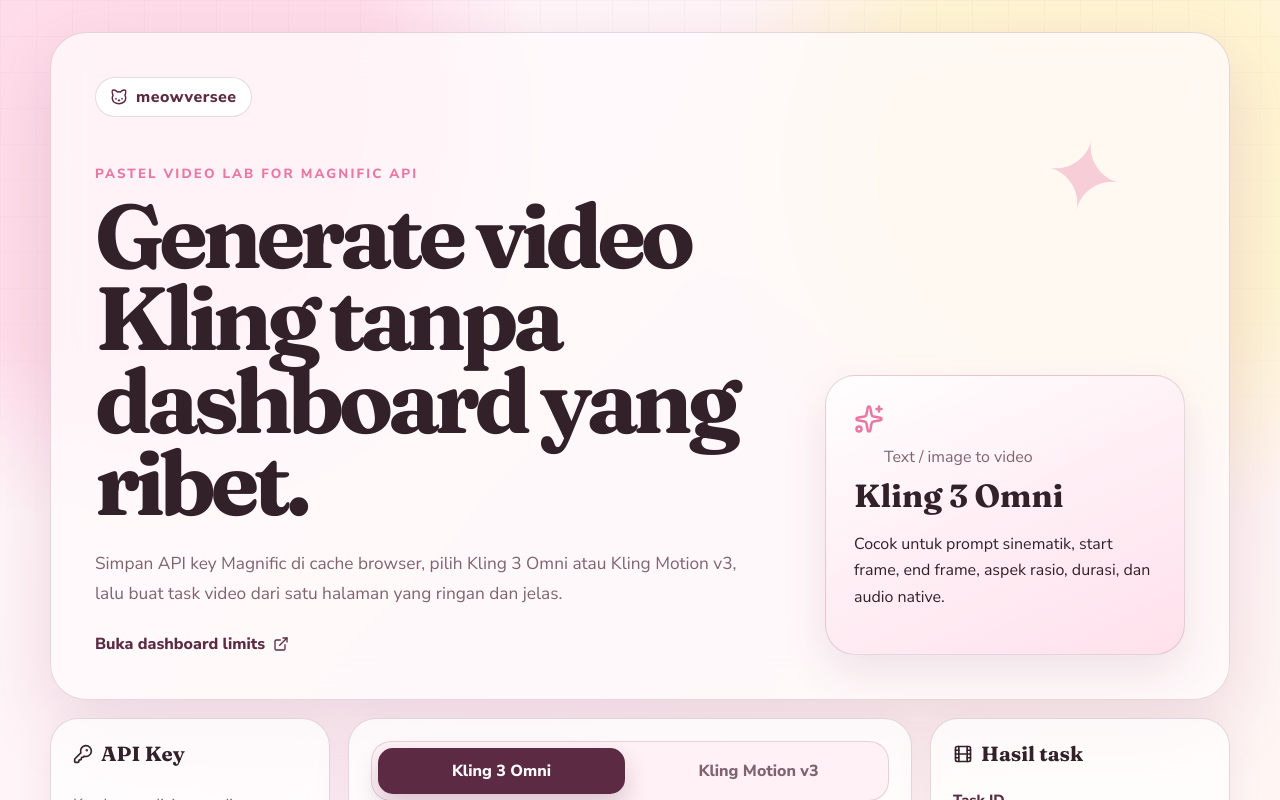
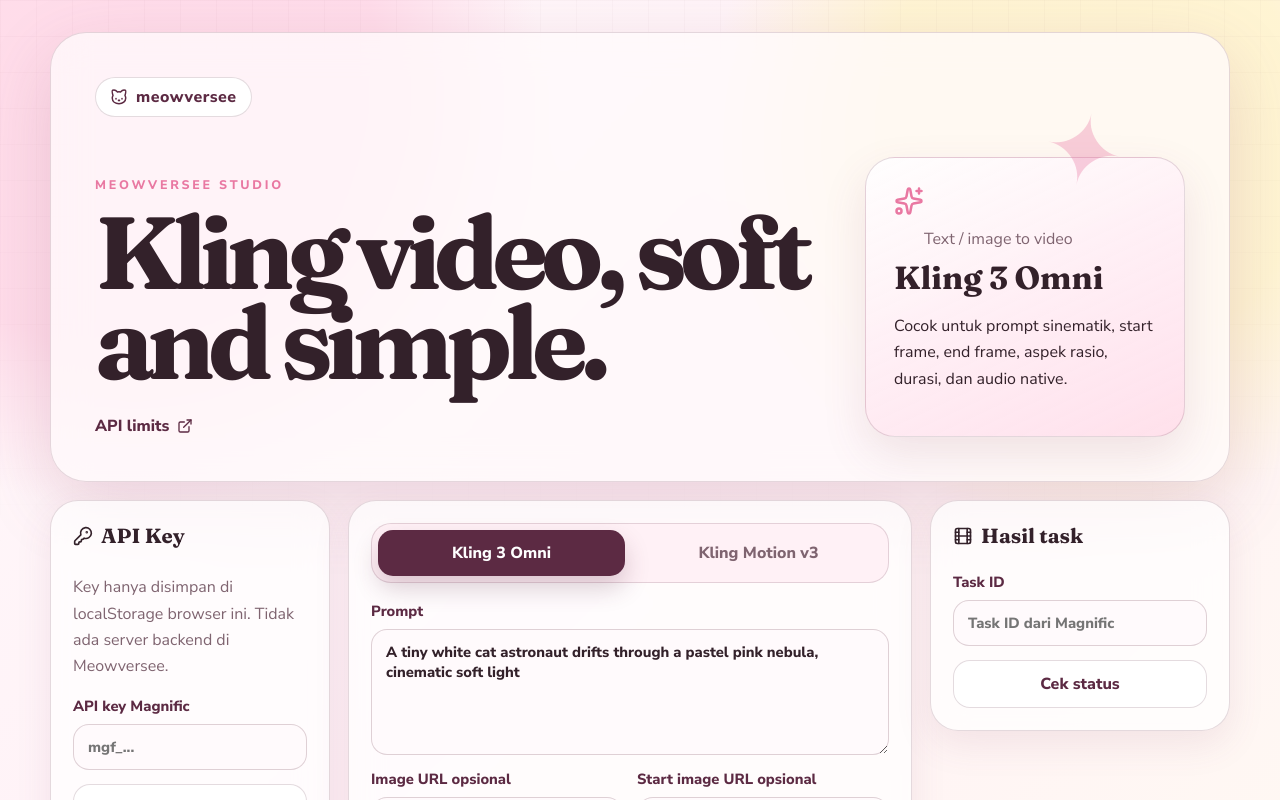
Before and after one commit to Dilslino/meowversee, a React (Vite) app: page / in a window 1280 px wide. Shown: the top 800 px of the page. Built offline with nearby package versions, Linux system fonts and the light colour scheme.

Commit message:
refactor: simplify hero presentation

```diff
--- a/src/main.tsx
+++ b/src/main.tsx
@@ -109,14 +109,13 @@ function App() {
         <div className="brand-pill"><Cat size={18} /> meowversee</div>
         <div className="hero-grid">
           <div>
-            <p className="kicker">Pastel video lab for Magnific API</p>
-            <h1 id="hero-title">Generate video Kling tanpa dashboard yang ribet.</h1>
-            <p className="hero-copy">
-              Simpan API key Magnific di cache browser, pilih Kling 3 Omni atau Kling Motion v3, lalu buat task video dari satu halaman yang ringan dan jelas.
-            </p>
-            <a className="doc-link" href="https://www.magnific.com/developers/dashboard/limits" target="_blank" rel="noreferrer">
-              Buka dashboard limits <ExternalLink size={16} />
-            </a>
+            <p className="kicker">meowversee studio</p>
+            <h1 id="hero-title">Kling video, soft and simple.</h1>
+            <div className="hero-actions">
+              <a className="doc-link" href="https://www.magnific.com/developers/dashboard/limits" target="_blank" rel="noreferrer">
+                API limits <ExternalLink size={16} />
+              </a>
+            </div>
           </div>
           <div className="hero-card" aria-label="Ringkasan model aktif">
             <Sparkles className="hero-spark" size={30} />
--- a/src/styles.css
+++ b/src/styles.css
@@ -99,36 +99,32 @@ button:disabled { cursor: not-allowed; opacity: 0.65; }
 
 .hero-grid {
   display: grid;
-  grid-template-columns: minmax(0, 1.25fr) 360px;
+  grid-template-columns: minmax(0, 1fr) 320px;
   gap: 28px;
   align-items: end;
-  margin-top: 48px;
+  margin-top: 40px;
 }
 
 .kicker {
   color: var(--rose-strong);
-  font-size: 0.83rem;
-  font-weight: 800;
-  letter-spacing: 0.16em;
-  margin: 0 0 12px;
+  font-size: 0.78rem;
+  font-weight: 900;
+  letter-spacing: 0.22em;
+  margin: 0 0 14px;
   text-transform: uppercase;
 }
 
 h1 {
   font-family: 'Fraunces', serif;
-  font-size: clamp(2.7rem, 7vw, 6.6rem);
-  line-height: 0.92;
-  letter-spacing: -0.06em;
+  font-size: clamp(3.1rem, 8vw, 7.4rem);
+  line-height: 0.88;
+  letter-spacing: -0.07em;
   margin: 0;
-  max-width: 820px;
+  max-width: 760px;
 }
 
-.hero-copy {
-  color: var(--muted);
-  font-size: 1.08rem;
-  line-height: 1.75;
-  max-width: 660px;
-  margin: 24px 0;
+.hero-actions {
+  margin-top: 28px;
 }
 
 .doc-link,
```
